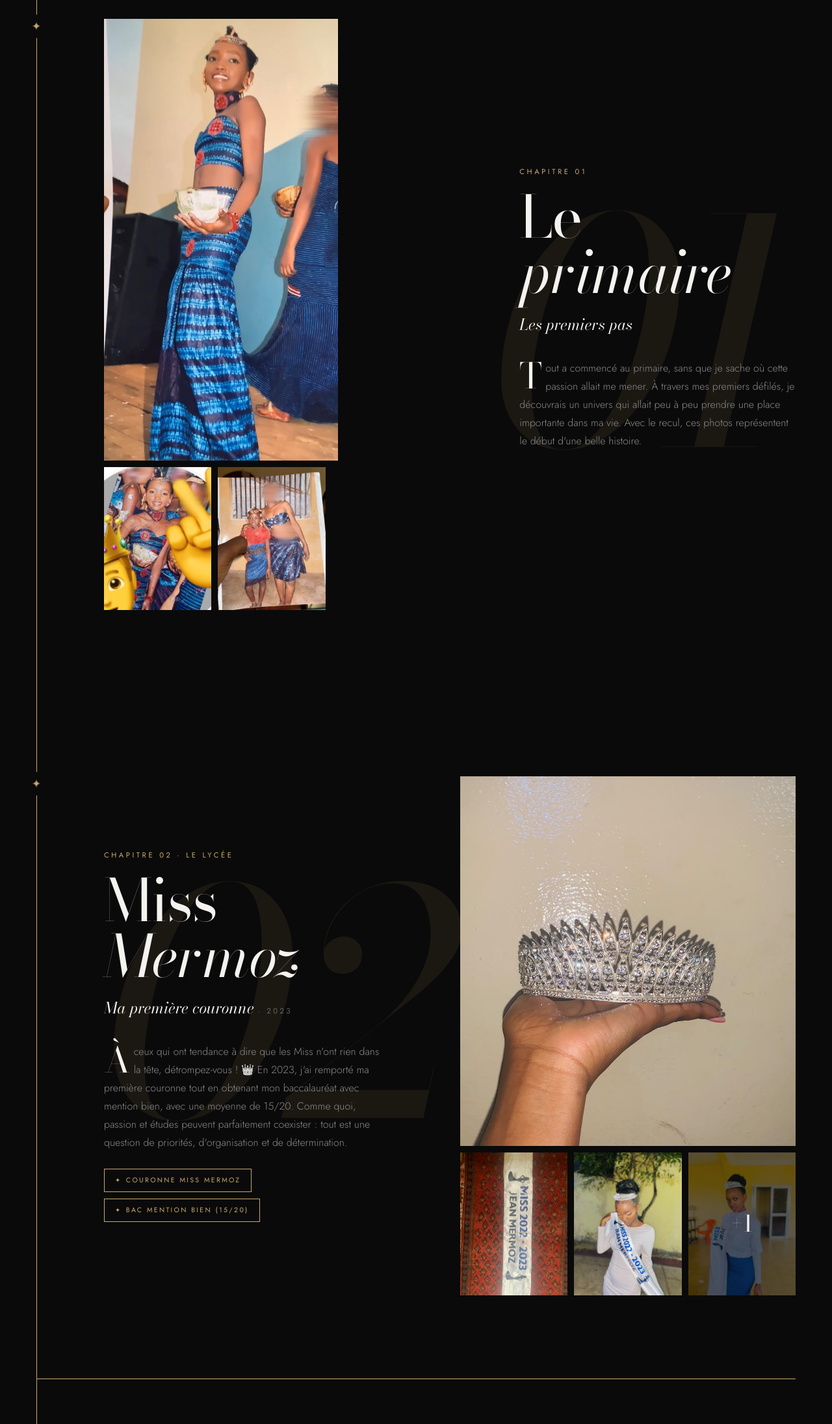
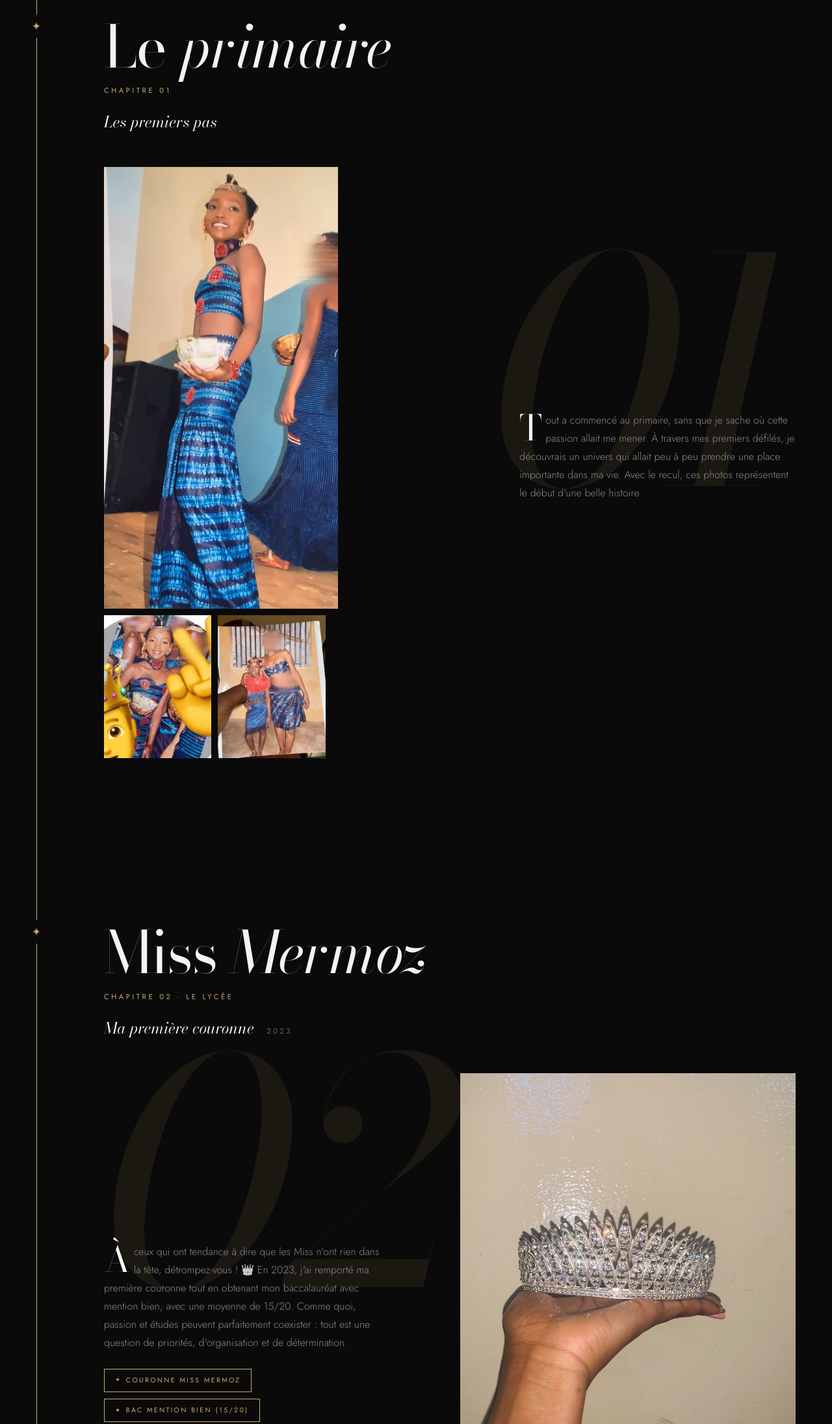
Before and after one commit to Ibrahim41926/Portfolioftabint, a website: page index.html in a window 1280 px wide. Shown: the part 3553-5745 px from the top of the page at 65% size. Drawn offline with nearby package versions, Linux system fonts and the light colour scheme.

Commit message:
Titre du chapitre en premier

```diff
--- a/css/style.css
+++ b/css/style.css
@@ -529,7 +529,7 @@ button.tile { cursor: zoom-in; }
 .chapter__gallery { grid-area: gallery; }
 .chapter__body { grid-area: body; }
 
-.chapter__head .eyebrow { margin-bottom: 1.1rem; }
+.chapter__head .eyebrow { margin: 1.1rem 0 0; }   /* sous le titre du chapitre */
 .chapter__title { font-size: clamp(2.6rem, 10vw, 5.6rem); }
 .chapter__subtitle {
   margin: 1.1rem 0 0;
@@ -566,23 +566,20 @@ button.tile { cursor: zoom-in; }
     grid-template-areas: none;
     column-gap: 2rem; row-gap: 2rem;
   }
+  /* Le titre du chapitre passe avant tout : une ligne pleine largeur en haut */
+  .chapter__grid > .chapter__head { grid-area: 1 / 1 / 2 / 13; margin-bottom: 1rem; }
   /* Chapitres 01, 03, 05 : photo à gauche, texte à droite */
   .chapter--gauche .chapter__gallery,
   .chapter--mosaique .chapter__gallery,
-  .chapter--decale .chapter__gallery { grid-area: 1 / 1 / 3 / 7; }
-  .chapter--gauche .chapter__head,
-  .chapter--mosaique .chapter__head,
-  .chapter--decale .chapter__head { grid-area: 1 / 8 / 2 / 13; align-self: end; }
+  .chapter--decale .chapter__gallery { grid-area: 2 / 1 / 3 / 7; }
   .chapter--gauche .chapter__body,
   .chapter--mosaique .chapter__body,
-  .chapter--decale .chapter__body { grid-area: 2 / 8 / 3 / 13; align-self: start; }
+  .chapter--decale .chapter__body { grid-area: 2 / 8 / 3 / 13; align-self: center; }
   /* Chapitres 02, 04 : texte à gauche, photo à droite */
-  .chapter--droite .chapter__head,
-  .chapter--panorama .chapter__head { grid-area: 1 / 1 / 2 / 6; align-self: end; }
   .chapter--droite .chapter__body,
-  .chapter--panorama .chapter__body { grid-area: 2 / 1 / 3 / 6; align-self: start; }
+  .chapter--panorama .chapter__body { grid-area: 2 / 1 / 3 / 6; align-self: center; }
   .chapter--droite .chapter__gallery,
-  .chapter--panorama .chapter__gallery { grid-area: 1 / 7 / 3 / 13; }
+  .chapter--panorama .chapter__gallery { grid-area: 2 / 7 / 3 / 13; }
   /* Chapitre 06 (pleine largeur) : 6 colonnes = même largeur de vignette qu'en demi-largeur */
   .g--apogee .g__vigs { grid-template-columns: repeat(6, 1fr); }
 }
@@ -625,7 +622,7 @@ button.tile { cursor: zoom-in; }
 }
 .chapter--apogee .chapter__bignum { opacity: .06; }
 .apogee__head { position: relative; z-index: 1; }
-.apogee__head .eyebrow { margin-bottom: 1.6rem; }
+.apogee__head .eyebrow { margin: 1.6rem 0 0; }    /* sous le titre du chapitre */
 /* Trait tricolore guinéen : UNIQUEMENT ici, au-dessus du titre Miss Guinée France */
 .tricolore { display: flex; margin: 0 0 1.4rem; }
 .tricolore span { width: 26px; height: 3px; }
--- a/js/main.js
+++ b/js/main.js
@@ -226,8 +226,8 @@
         <div class="chapter__deco reveal" style="--d:.35s" aria-hidden="true"><span class="chapter__bignum" data-parallax>${c.numero}</span></div>
         <div class="chapter__grid">
           <header class="chapter__head">
-            <p class="eyebrow reveal">${surtitre}</p>
             <h3 class="display chapter__title split" id="${c.id}-titre">${t(c.titre)}</h3>
+            <p class="eyebrow reveal" style="--d:.15s">${surtitre}</p>
             <p class="chapter__subtitle reveal"><em>${t(c.sousTitre)}</em>${annee}</p>
           </header>
           <div class="chapter__gallery reveal" style="--d:.15s">${galerie(c)}</div>
@@ -255,12 +255,12 @@
         <span class="chapter__marker" aria-hidden="true">✦</span>
         <div class="chapter__deco" aria-hidden="true"><span class="chapter__bignum" data-parallax>${c.numero}</span></div>
         <header class="apogee__head">
-          <p class="eyebrow reveal">Chapitre ${c.numero} · L'apogée</p>
           <span class="tricolore reveal" aria-hidden="true"><span></span><span></span><span></span></span>
           <h3 class="display apogee__title" id="${c.id}-titre">
             <span class="split">${t(c.titre)}</span>
             <span class="apogee__year reveal" style="--d:.3s">${c.annee}</span>
           </h3>
+          <p class="eyebrow reveal" style="--d:.4s">Chapitre ${c.numero} · L'apogée</p>
           <p class="apogee__subtitle reveal"><em>${t(c.sousTitre)}</em></p>
         </header>
         <div class="chapter__gallery">${galerie(c)}</div>
```
